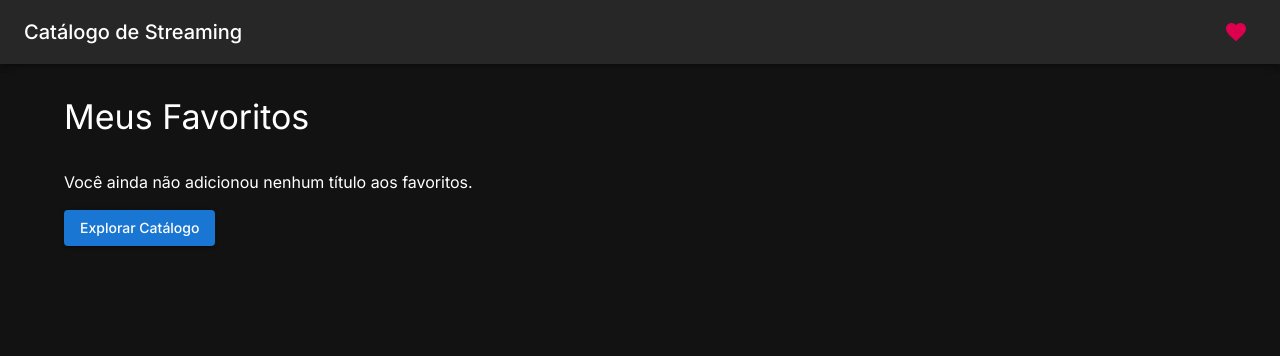
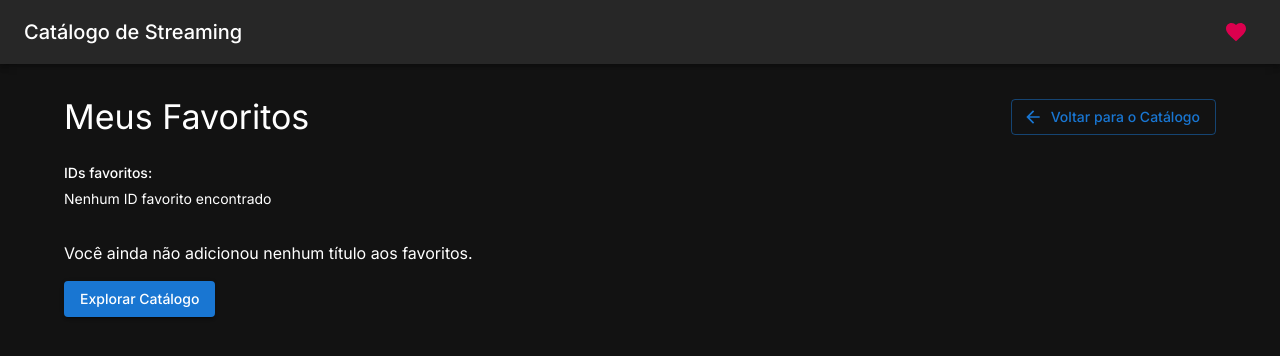
Before and after one commit to niviaguilherme/mb, a Next.js app: page /favorites in a window 1280 px wide. Shown: the top 356 px of the page. Built offline with nearby package versions, Linux system fonts and the light colour scheme; what @mui/material-nextjs would draw is missing.

Commit message:
[FIX] Button Return

```diff
--- a/src/app/favorites/page.tsx
+++ b/src/app/favorites/page.tsx
@@ -14,11 +14,14 @@ import {
   Alert,
   IconButton,
   Tooltip,
+  Chip,
 } from "@mui/material";
-import { Favorite } from "@mui/icons-material";
+import { Favorite, ArrowBack } from "@mui/icons-material";
 import Link from "next/link";
+import { useRouter } from "next/navigation";
 
 export default function FavoritesPage() {
+  const router = useRouter();
   const { titles, debugFavorites, getFavorites, removeFromFavorites } =
     useTitleContext();
   const [isMounted, setIsMounted] = useState(false);
@@ -66,6 +69,10 @@ export default function FavoritesPage() {
     setFavoriteIds((prev) => prev.filter((favId) => favId !== id));
   };
 
+  const handleGoBack = () => {
+    router.push("/");
+  };
+
   // Exibir um estado de carregamento até que o componente seja montado
   if (isLoading) {
     return (
@@ -87,7 +94,7 @@ export default function FavoritesPage() {
         <Alert severity="error" sx={{ mb: 2 }}>
           {error}
         </Alert>
-        <Button variant="contained" color="primary" component={Link} href="/">
+        <Button variant="contained" color="primary" onClick={handleGoBack}>
           Voltar para o Catálogo
         </Button>
       </Container>
@@ -96,16 +103,48 @@ export default function FavoritesPage() {
 
   return (
     <Container maxWidth="lg" sx={{ py: 4 }}>
-      <Typography variant="h4" component="h1" gutterBottom>
-        Meus Favoritos
-      </Typography>
+      <Box
+        sx={{
+          mb: 3,
+          display: "flex",
+          justifyContent: "space-between",
+          alignItems: "center",
+        }}
+      >
+        <Typography variant="h4" component="h1">
+          Meus Favoritos
+        </Typography>
+        <Button
+          variant="outlined"
+          startIcon={<ArrowBack />}
+          onClick={handleGoBack}
+        >
+          Voltar para o Catálogo
+        </Button>
+      </Box>
+
+      {/* Exibe os IDs dos favoritos para diagnóstico */}
+      <Box sx={{ mb: 2 }}>
+        <Typography variant="subtitle2" gutterBottom>
+          IDs favoritos:
+        </Typography>
+        {favoriteIds.length > 0 ? (
+          <Box sx={{ display: "flex", flexWrap: "wrap", gap: 1 }}>
+            {favoriteIds.map((id) => (
+              <Chip key={id} label={id} size="small" />
+            ))}
+          </Box>
+        ) : (
+          <Typography variant="body2">Nenhum ID favorito encontrado</Typography>
+        )}
+      </Box>
 
       {favoriteTitles.length === 0 ? (
         <Box sx={{ mt: 4 }}>
           <Typography variant="body1" sx={{ mb: 2 }}>
             Você ainda não adicionou nenhum título aos favoritos.
           </Typography>
-          <Button variant="contained" color="primary" component={Link} href="/">
+          <Button variant="contained" color="primary" onClick={handleGoBack}>
             Explorar Catálogo
           </Button>
         </Box>
--- a/src/app/title/[id]/page.tsx
+++ b/src/app/title/[id]/page.tsx
@@ -1,6 +1,6 @@
 "use client";
 
-import { useParams } from "next/navigation";
+import { useParams, useRouter } from "next/navigation";
 import { useTitleContext } from "@/contexts/TitleContext";
 import {
   Container,
@@ -14,8 +14,9 @@ import {
   Divider,
   Avatar,
   Paper,
+  Button,
 } from "@mui/material";
-import { Person } from "@mui/icons-material";
+import { Person, ArrowBack } from "@mui/icons-material";
 
 interface Title {
   id: string;
@@ -30,20 +31,45 @@ interface Title {
 
 export default function TitleDetails() {
   const { id } = useParams();
+  const router = useRouter();
   const { titles } = useTitleContext();
 
   const title = titles.find((t) => t.id === id) as Title | undefined;
+
+  const handleGoBack = () => {
+    router.back();
+  };
 
   if (!title) {
     return (
       <Container>
         <Typography variant="h4">Título não encontrado</Typography>
+        <Box mt={2}>
+          <Button
+            variant="contained"
+            startIcon={<ArrowBack />}
+            onClick={handleGoBack}
+          >
+            Voltar
+          </Button>
+        </Box>
       </Container>
     );
   }
 
   return (
     <Container maxWidth="lg" sx={{ py: 4 }}>
+      <Box sx={{ mb: 3 }}>
+        <Button
+          variant="outlined"
+          startIcon={<ArrowBack />}
+          onClick={handleGoBack}
+          sx={{ mb: 2 }}
+        >
+          Voltar
+        </Button>
+      </Box>
+
       <Grid container spacing={4}>
         <Grid item xs={12} md={4}>
           <Card>
```
